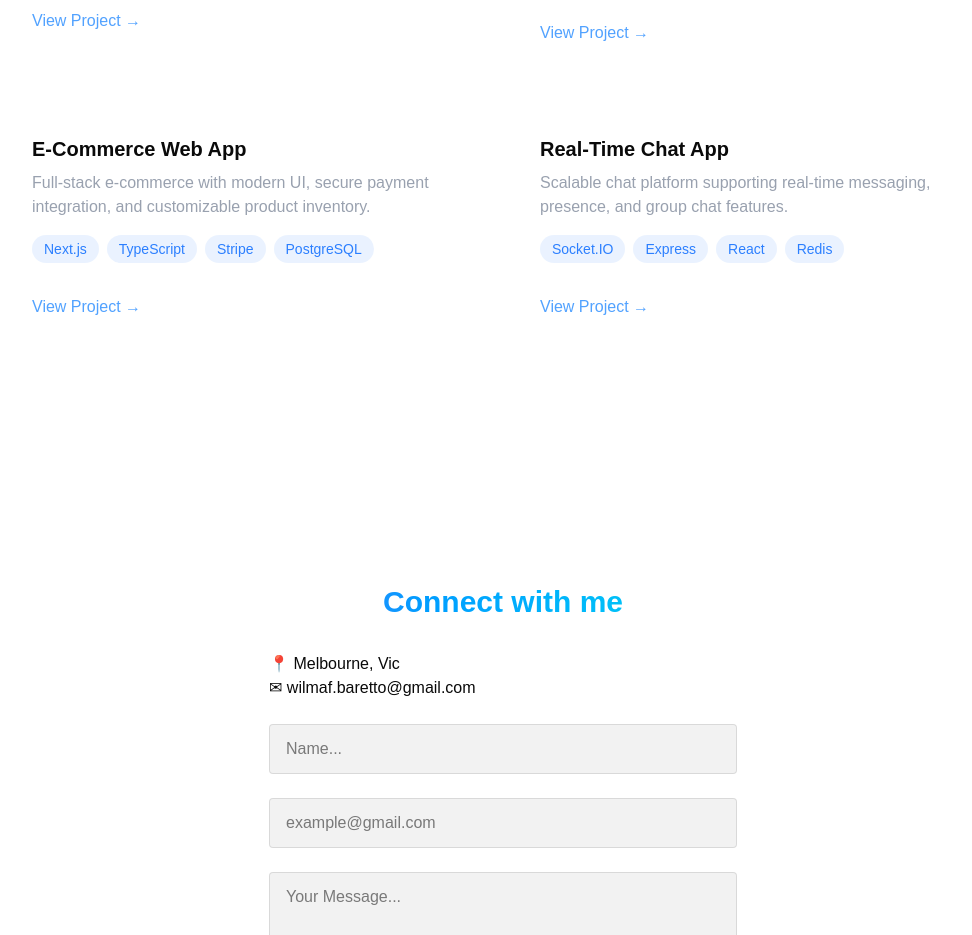
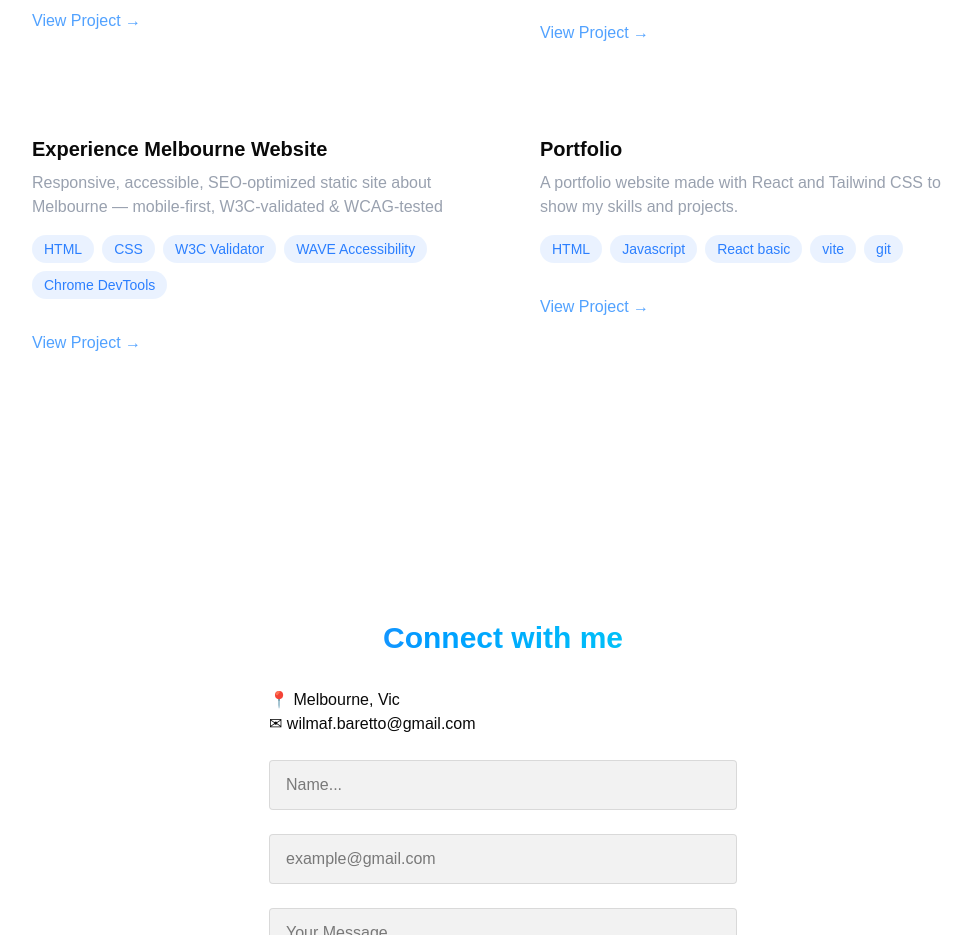
Before and after one commit to Wilma-f/Portfolio, a React (Vite) app: page / in a window 1280 px wide. Shown: the part 2080-3015 px from the top of the page, without its empty margins (137-1109 px from the left). Built offline with nearby package versions, Linux system fonts and the light colour scheme.

Commit message:
Updated portfolio homepage text

```diff
--- a/package.json
+++ b/package.json
@@ -1,9 +1,12 @@
 {
+  "homepage": "https://Wilma-f.github.com/Portfolio",
   "name": "my_portfolio",
   "private": true,
   "version": "0.0.0",
   "type": "module",
   "scripts": {
+    "predeploy": "npm run build",
+    "deploy": "gh-pages -d build",
     "dev": "vite",
     "build": "vite build",
     "lint": "eslint .",
@@ -24,6 +27,7 @@
     "eslint": "^9.30.1",
     "eslint-plugin-react-hooks": "^5.2.0",
     "eslint-plugin-react-refresh": "^0.4.20",
+    "gh-pages": "^6.3.0",
     "globals": "^16.3.0",
     "vite": "^7.0.4"
   }
--- a/src/components/sections/Projects.jsx
+++ b/src/components/sections/Projects.jsx
@@ -92,13 +92,12 @@ export const Projects = () => {
               transition-all
             "
             >
-              <h3 className="text-xl font-bold mb-2">E-Commerce Web App</h3>
+              <h3 className="text-xl font-bold mb-2">Experience Melbourne Website</h3>
               <p className="text-gray-400 mb-4">
-                Full-stack e-commerce with modern UI, secure payment
-                integration, and customizable product inventory.
+                Responsive, accessible, SEO-optimized static site about Melbourne — mobile-first, W3C-validated & WCAG-tested
               </p>
               <div className="flex flex-wrap gap-2 mb-4">
-                {["Next.js", "TypeScript", "Stripe", "PostgreSQL"].map(
+                {["HTML", "CSS", "W3C Validator", "WAVE Accessibility", "Chrome DevTools", ].map(
                   (tech) => (
                     <span
                       key={tech}
@@ -135,13 +134,12 @@ export const Projects = () => {
               transition-all
             "
             >
-              <h3 className="text-xl font-bold mb-2">Real-Time Chat App</h3>
+              <h3 className="text-xl font-bold mb-2">Portfolio</h3>
               <p className="text-gray-400 mb-4">
-                Scalable chat platform supporting real-time messaging, presence,
-                and group chat features.
+                A portfolio website made with React and Tailwind CSS to show my skills and projects.
               </p>
               <div className="flex flex-wrap gap-2 mb-4">
-                {["Socket.IO", "Express", "React", "Redis"].map((tech, key) => (
+                {["HTML", "Javascript", "React basic","vite", "git"].map((tech, key) => (
                   <span
                     key={key}
                     className="
--- a/vite.config.js
+++ b/vite.config.js
@@ -4,6 +4,7 @@ import tailwindcss from '@tailwindcss/vite'
 
 // https://vite.dev/config/
 export default defineConfig({
+  base: '/Portfolio/',
   plugins: [
     tailwindcss(),
     react()
```
Also changed, not shown: 1 other file (tests, documents, lock files or other folders).
